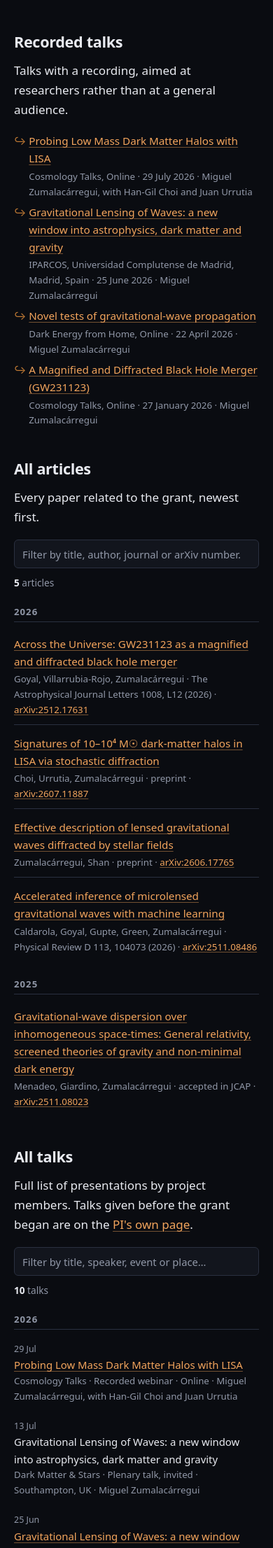
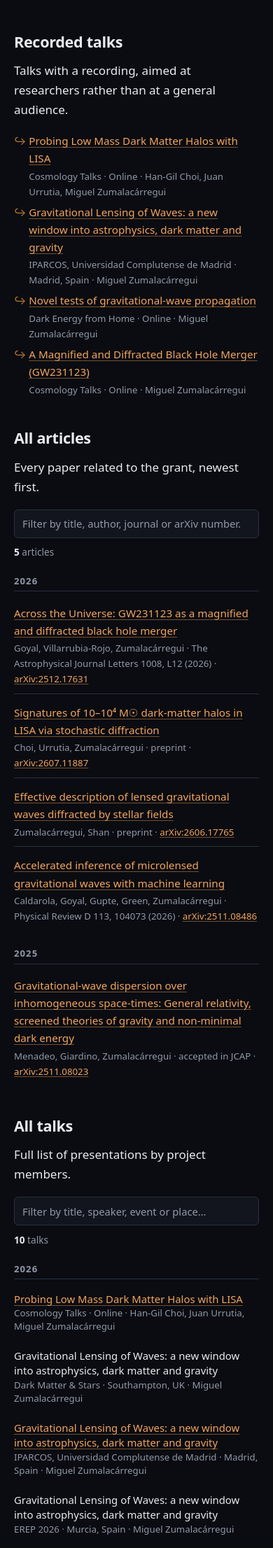
Before and after one commit to glow-astro/website, a Jekyll site: the page built from publications.html, in a window 390 px wide. Shown: the part 2097-4309 px from the top of the page at 70% size. Built offline with Jekyll 4.4.1, drawn with Linux system fonts in a browser that asks for light colours; some of the changed text lies outside the part shown.

Commit message:
Talks: one fixed order, no date, no "invited", speakers listed alphabetically
Every part of this is the owner's, from 2026-08-28.

The order is his: title, event, institution, city, country, speakers, applied
identically in both talk lists through the new _includes/talk-meta.html, so
the two cannot drift. `location` is split into `institution`, `city` and
`country` to make that order expressible, with `online` standing in for a
city and a country. Middots separate the groups and commas join within one,
because a city and a country are one place and speakers are one list.

The date is no longer displayed. It orders and groups the list, and that is
all it is for.

`kind` and `invited` are gone from the data as well as the page. There is
also no field saying a talk was recorded, and there should not be: the link
on the title is what says so. Note that the invited and plenary markers now
live only in the CV, where they count.

Entries may run to two lines. The previous commit truncated titles to force
one line; the owner has seen the cost of that and prefers the wrap, so
nothing is clipped and the CSS that did it is gone.

And `speaker` plus `with` becomes one alphabetical `speakers` list. Writing
the PI first and the others as "with ..." reads as a billing order rather
than as the people who gave the talk. The data file states the rule and the
verification enforces it, comparing surnames with accents folded so that
Zumalacárregui sorts where a reader expects.

The pointer to the PI's own page is removed from the section intro.

Co-Authored-By: Claude Opus 5 (1M context) <noreply@anthropic.com>
Claude-Session: https://claude.ai/code/session_01L7GT62S61eYxRuSFTmWGfu

```diff
--- /dev/null
+++ b/_includes/talk-meta.html
@@ -0,0 +1,29 @@
+{%- comment -%}
+  Everything about a talk except its title, in the one order the owner set on
+  2026-08-28: event, institution, city, country, speakers. Shared by both talk
+  lists so the two cannot drift apart.
+
+  Middots separate the groups; commas join within one. City and country are a
+  place, not two facts ("Madrid, Spain"), and speakers are a list ("Choi,
+  Urrutia, Zumalacárregui"), so both read as commas while the boundaries
+  between event, place and people stay visible.
+
+  Speakers are listed alphabetically by surname in the data file, all of them
+  in the same list. Nothing here says whether a talk was recorded: the link on
+  the title already does.
+{%- endcomment -%}
+{%- assign bits = "" | split: "" -%}
+{%- if include.talk.event %}{% assign bits = bits | push: include.talk.event %}{% endif -%}
+{%- if include.talk.institution %}{% assign bits = bits | push: include.talk.institution %}{% endif -%}
+{%- if include.talk.city and include.talk.country -%}
+  {%- capture place %}{{ include.talk.city }}, {{ include.talk.country }}{% endcapture -%}
+  {%- assign bits = bits | push: place -%}
+{%- elsif include.talk.city -%}
+  {%- assign bits = bits | push: include.talk.city -%}
+{%- elsif include.talk.country -%}
+  {%- assign bits = bits | push: include.talk.country -%}
+{%- endif -%}
+{%- if include.talk.online %}{% assign bits = bits | push: "Online" %}{% endif -%}
+{%- assign speakers = include.talk.speakers | join: ", " -%}
+{%- assign bits = bits | push: speakers -%}
+{%- for b in bits %}{% unless forloop.first %} &middot; {% endunless %}{{ b | escape }}{% endfor -%}
--- a/assets/css/main.css
+++ b/assets/css/main.css
@@ -879,75 +879,30 @@ figure.float-left {
 	font-style: italic;
 }
 
-/* One line per talk, asked for on 2026-08-28.
-
-   Four of the 2026 talks share the same 86-character colloquium title, so a
-   line carrying the title AND the event, kind, place and speaker cannot fit at
-   any reasonable width. The title is therefore the part that gives way: it
-   shrinks and ends in an ellipsis, while the meta after it stays whole,
-   because the meta is what tells four identically-titled talks apart. Nothing
-   is actually lost -- CSS truncation does not touch textContent, so the filter
-   still matches the full title, and it is on the element's `title` attribute
-   for a hover.
-
-   The date leads, in its own column, for the same reason: it is the shortest
-   thing that identifies which of the four a row is. */
+/* A talk is a title followed by everything else, dimmed and running on from
+   it. Compact rather than one line at any cost: the owner asked for a single
+   line on 2026-08-28 and then, seeing what it cost, said a second line is fine
+   when it is needed. So nothing is truncated here.
+
+   The date is not rendered at all. It orders the list and nothing more. */
 .talk-list .talk-row {
-	display: grid;
-	grid-template-columns: 4.2rem 1fr;
-	gap: 0 0.9rem;
-	padding: 0.3rem 0;
+	padding: 0.35rem 0;
 	font-size: 0.93rem;
-	align-items: baseline;
-}
-
-.talk-date {
-	font-size: 0.78rem;
-	color: var(--text-mute);
-	font-variant-numeric: tabular-nums;
-	white-space: nowrap;
-}
-
-.talk-line {
-	display: flex;
-	align-items: baseline;
-	gap: 0.45em;
-	min-width: 0;
-}
-
-/* The title yields; the meta does not. */
-.talk-line > a,
-.talk-title {
-	flex: 0 1 auto;
-	min-width: 4rem;
-	overflow: hidden;
-	text-overflow: ellipsis;
-	white-space: nowrap;
+	line-height: 1.45;
 }
 
 .talk-title { color: var(--text); }
 
 .talk-where {
-	flex: 0 0 auto;
 	font-size: 0.83rem;
 	color: var(--text-mute);
-	white-space: nowrap;
 }
 
 .talk-where::before { content: "· "; }
 
-/* Below this width one line stops being readable rather than merely tight, so
-   the row stacks and the title is shown in full again. */
 @media (max-width: 720px) {
-	.talk-list .talk-row {
-		grid-template-columns: 1fr;
-		gap: 0;
-		padding: 0.5rem 0;
-	}
-	.talk-line { display: block; }
-	.talk-line > a,
-	.talk-title { overflow: visible; white-space: normal; }
-	.talk-where { display: block; white-space: normal; }
+	.talk-list .talk-row { padding: 0.5rem 0; }
+	.talk-where { display: block; }
 	.talk-where::before { content: none; }
 }
 
--- a/publications.html
+++ b/publications.html
@@ -103,12 +103,8 @@ sections:
     {%- for t in talks %}
     {%- if t.url %}
     <li>
-      <a href="{{ t.url }}" rel="noopener">{% if t.title %}{{ t.title | escape }}{% else %}{{ t.event | escape }}{% endif %}</a>
-      <span class="talk-meta">
-        {%- if t.title %}{{ t.event | escape }}, {% endif %}{{ t.location | escape }} &middot;
-        {{ t.date | date: "%-d %B %Y" }} &middot; {{ t.speaker | escape }}
-        {%- if t.with %}, with {{ t.with | escape }}{% endif %}
-      </span>
+      <a href="{{ t.url }}" rel="noopener">{{ t.title | escape }}</a>
+      <span class="talk-meta">{% include talk-meta.html talk=t %}</span>
     </li>
     {%- endif %}
     {%- endfor %}
@@ -159,9 +155,7 @@ sections:
 <section class="section" id="all-talks" aria-labelledby="all-talks-heading">
   <h2 id="all-talks-heading">All talks</h2>
   <p>
-    Full list of presentations by project members. Talks given before the grant
-    began are on the
-    <a href="{{ site.pi.site }}" rel="noopener">PI's own page</a>.
+    Full list of presentations by project members.
   </p>
 
   <div class="pub-index" data-search data-search-noun="talks">
@@ -174,13 +168,14 @@ sections:
     </div>
 
     {%- comment -%}
-      One line per talk, asked for on 2026-08-28: the two-line entry was too
-      tall once the list stopped being four items long. The date leads, in its
-      own column, because four of these talks share a title and the date and
-      place are what tell them apart. Everything after the title is dimmed and
-      runs on the same line, so a long title pushes the meta onto a second
-      visual line rather than being truncated -- nothing is hidden, and the
-      filter still reads the whole entry.
+      One entry per talk, in a fixed order the owner set on 2026-08-28: title,
+      event, institution, city, country, speakers. Whatever a talk has of those
+      is shown, in that order, and nothing else.
+
+      The date is not displayed. It orders the list and groups it by year, and
+      that is all it is for. An entry may run to a second line when it needs
+      to; an earlier version truncated the title to force one line, which the
+      owner did not want.
     {%- endcomment -%}
     {%- assign talk_years = talks | group_by_exp: "t", "t.date | date: '%Y'" %}
     {%- for group in talk_years %}
@@ -188,21 +183,13 @@ sections:
       <h3 class="pub-year-head">{{ group.name }}</h3>
       <ul class="pub-list talk-list">
         {%- for t in group.items %}
-        <li class="talk-row" data-search-item{% if t.title %} title="{{ t.title | escape }}"{% endif %}>
-          <time class="talk-date" datetime="{{ t.date | date: '%Y-%m-%d' }}">{{ t.date | date: "%-d %b" }}</time>
-          <span class="talk-line">
-            {%- if t.url %}
-            <a href="{{ t.url }}" rel="noopener">{% if t.title %}{{ t.title | escape }}{% else %}{{ t.event | escape }}{% endif %}</a>
-            {%- else %}
-            <span class="talk-title">{% if t.title %}{{ t.title | escape }}{% else %}{{ t.event | escape }}{% endif %}</span>
-            {%- endif %}
-            <span class="talk-where">
-              {%- if t.title %}{{ t.event | escape }} &middot; {% endif %}
-              {{- t.kind | escape }}{% if t.invited %}, invited{% endif %} &middot;
-              {{ t.location | escape }} &middot; {{ t.speaker | escape }}
-              {%- if t.with %}, with {{ t.with | escape }}{% endif %}
-            </span>
-          </span>
+        <li class="talk-row" data-search-item>
+          {%- if t.url %}
+          <a href="{{ t.url }}" rel="noopener">{{ t.title | escape }}</a>
+          {%- else %}
+          <span class="talk-title">{{ t.title | escape }}</span>
+          {%- endif %}
+          <span class="talk-where">{% include talk-meta.html talk=t %}</span>
         </li>
         {%- endfor %}
       </ul>
```
Also changed, not shown: _data/publications.yml (+60 -60 lines).
